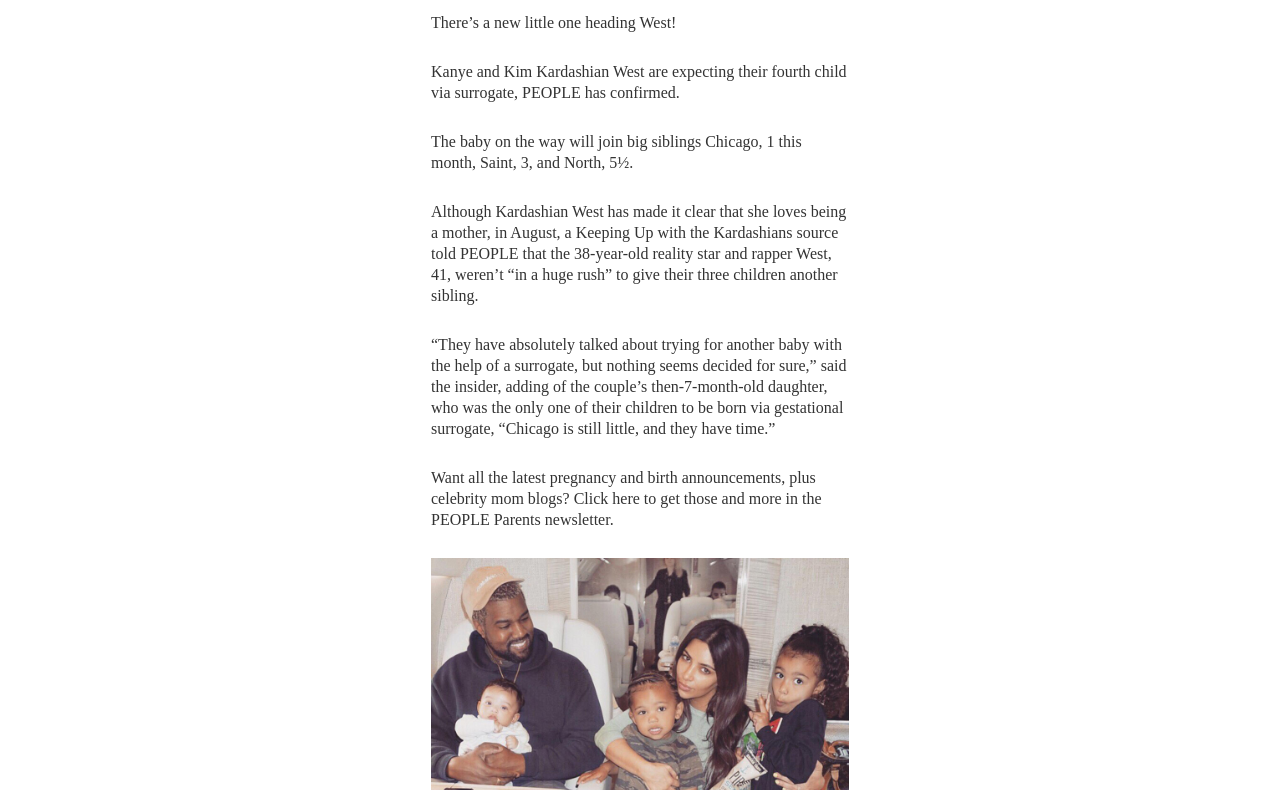
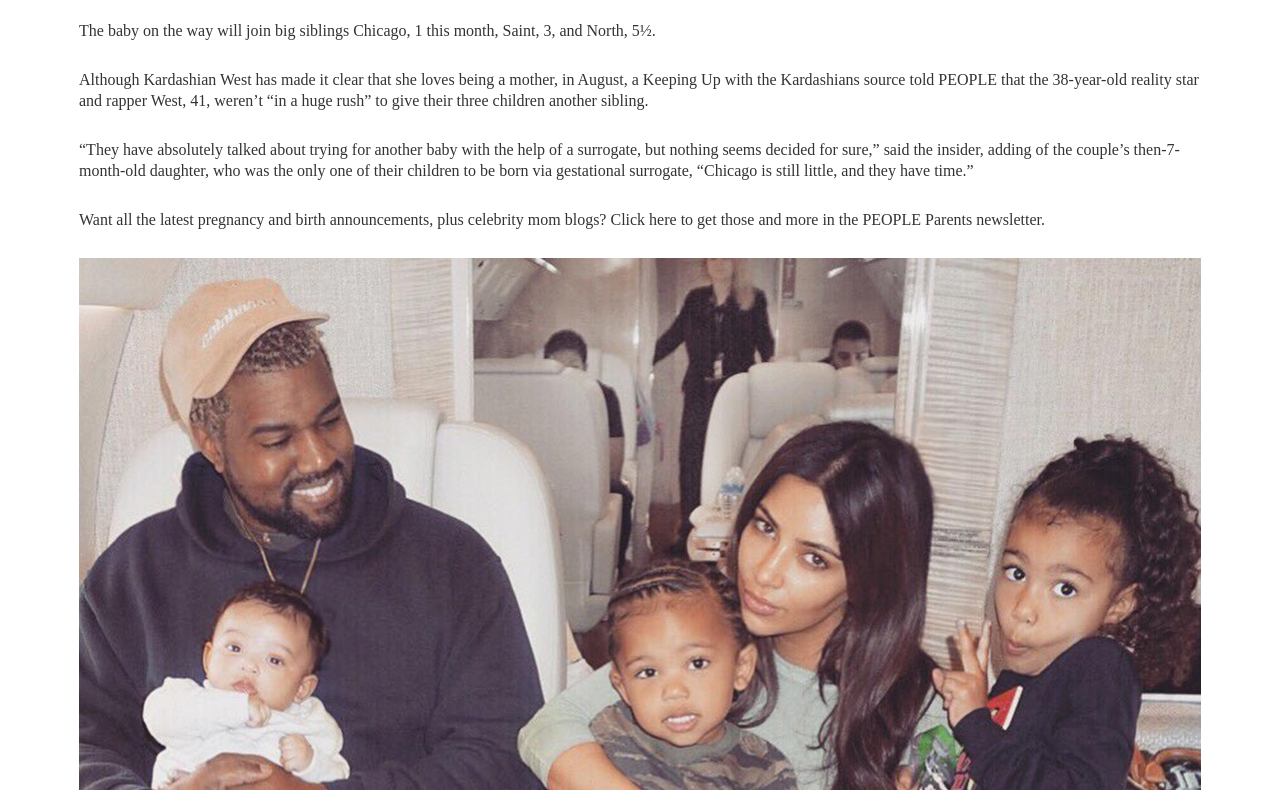
Before and after one commit to bruno-li/people-mag, a website: page index.html in a window 1280 px wide. Shown: the part 321-1111 px from the top of the page. Drawn offline with Linux system fonts and the light colour scheme.

Commit message:
fix screensize for laptops

```diff
--- a/_mixin.scss
+++ b/_mixin.scss
@@ -35,13 +35,13 @@ ORDER: Base + typography > general layout + grid > page layout > components
 		}
 	}
 	@if $breakpoint==big-desktop {
-		@media (min-width: 112.5em) { //1800px 112.5rem
-			@content;
-		}
-	}
-	@if $breakpoint==big-desktop1 {
 		@media (max-width: 112.5em) { //1800px 112.5rem
 			@content;
 		}
 	}
+	// @if $breakpoint==big-desktop1 {
+	// 	@media (min-width: 120em) { //1800px 112.5rem
+	// 		@content;
+	// 	}
+	// }
 }
--- a/main.scss
+++ b/main.scss
@@ -179,7 +179,6 @@ body {
 		font-size: 1rem;
 		font-weight: 600;
 		justify-content: center;
-		// padding: 1rem;
 		text-transform: uppercase;
 		color: #239ad2;
 		margin: .5rem 0;
@@ -232,7 +231,10 @@ body {
     margin: 0 auto;
 
     @include respond(tab-land) {
-        width: 90%;    }
+		width: 90%;    }
+
+		@include respond(big-desktop) {
+			width: 90%;    }
 }
 
 p {
```
Also changed, not shown: css/main.css.
